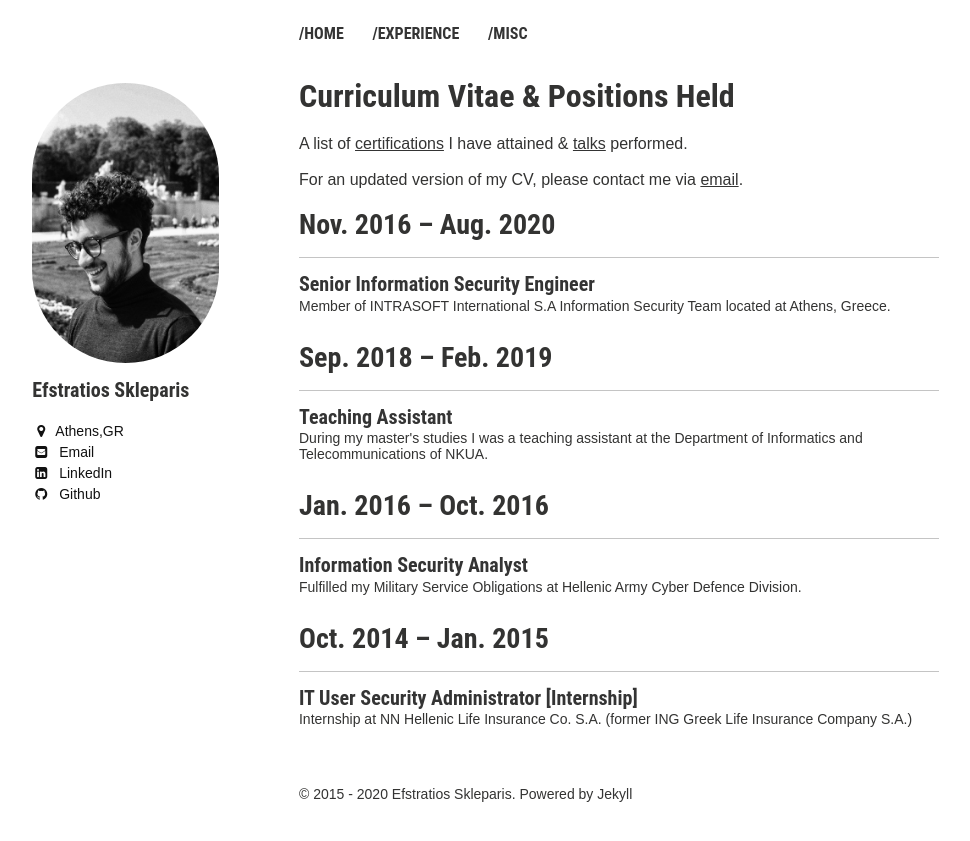
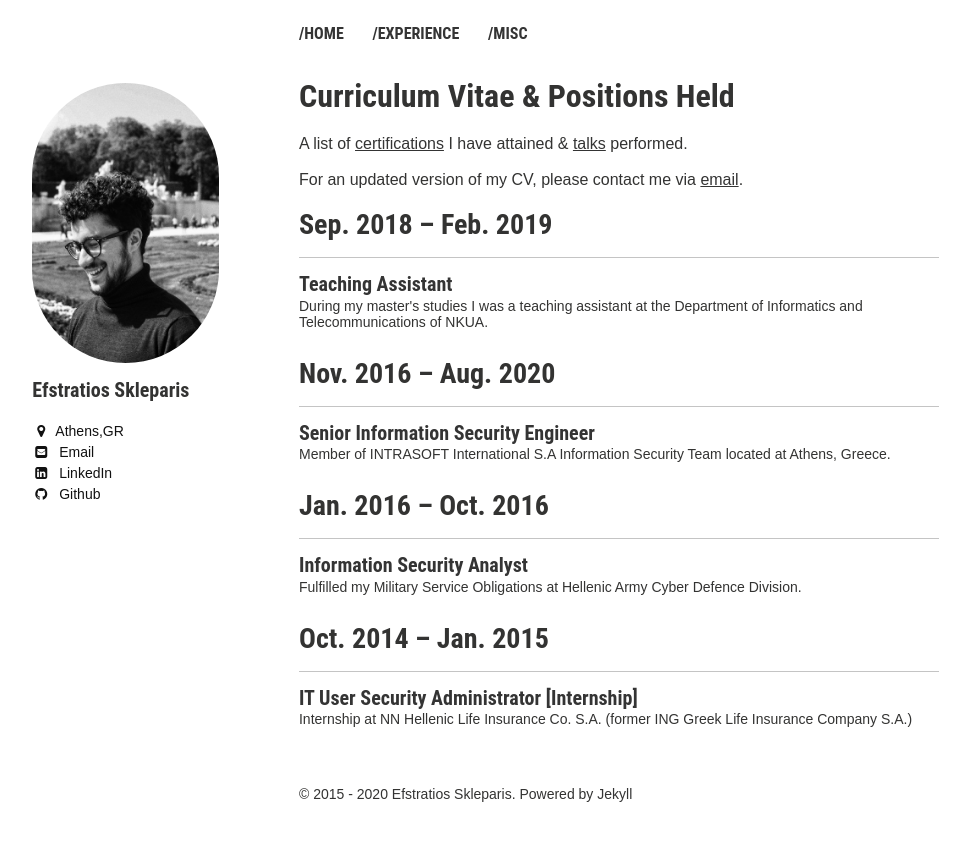
Before and after one commit to efstratios/efstratios.github.io, a Jekyll site: the page built from experience/index.md, in a window 1280 px wide. Shown: the top 841 px of the page, without its empty margins (21-991 px from the left). Built offline with Jekyll 4.4.1, drawn with Linux system fonts in a browser that asks for light colours.

Commit message:
sorting post-ndex

```diff
--- a/_layouts/post-index.html
+++ b/_layouts/post-index.html
@@ -38,8 +38,8 @@
     <br><br>
     For an updated version of my CV, please contact me via <a style="text-decoration:underline;" href="mailto:eskleparis@gmail.com">email</a>.
     <br><br>
+    {% assign sorted = site.posts | sort: 'date' | reverse %}
     {% capture written_year %}'None'{% endcapture %}
-    {% assign sorted = site.posts | sort: 'end_date' | reverse %}
     {% for post in sorted %}
      {% capture year %}{{ post.date | date: '%b. %Y' }}{% endcapture %}
       {% if year != written_year and nyear != written_year %}
```
